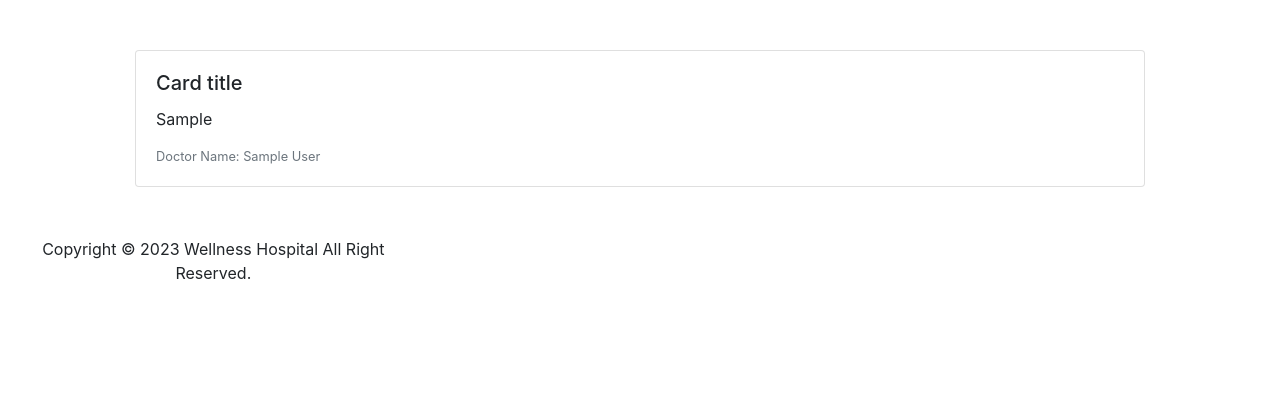
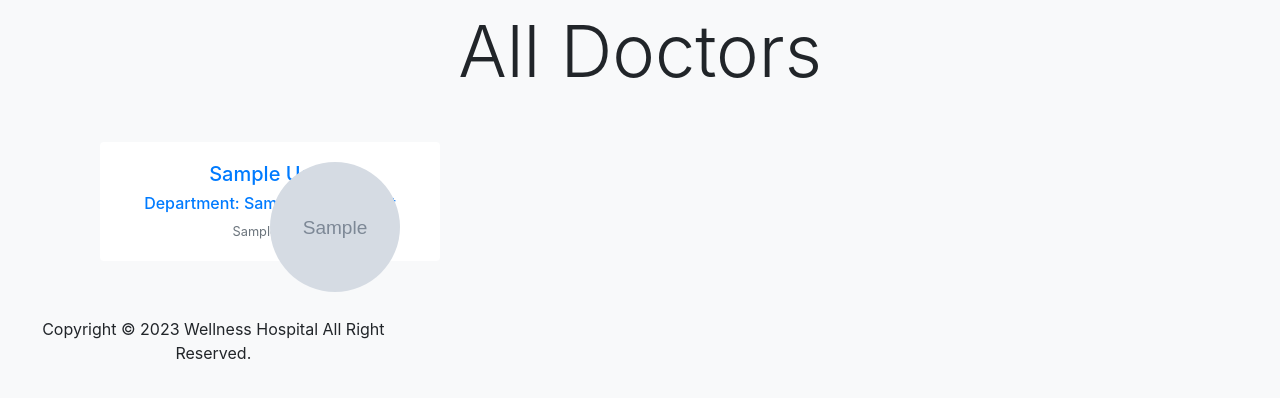
Before and after one commit to fatimaA20/HealthCare-website, a Django app: page /department/1/doctors in a window 1280 px wide. Shown: the part 226-624 px from the top of the page. Run offline with Django 4.2, Linux system fonts and the light colour scheme; tables that the repository leaves empty hold one stand-in row (values such as "Sample post"); grey boxes marked "Sample" are stand-in pictures; some libraries are stand-ins or nearby versions.

Commit message:
last editing

```diff
--- a/main_app/templates/main_app/department_doctor.html
+++ b/main_app/templates/main_app/department_doctor.html
@@ -1,20 +1,48 @@
 {% extends 'base.html' %}
 
 {% block content %}
+  {% load static %}
+  <body class="bg-light">
+    <main>
+        <!-- Ui cards -->
+        <section id="cards">
+            <div class="container py-2">
+                <div class="row pb-4">
+                    <div class="col-12 text-center">
 
-        {% load static %}
+                        <div class="display-3">All Doctors</div>
+  {% for doctor in doctors %}
+  <a href="{% url 'doctors_detail' doctor.id %}">
+<!-- cards -->
+<div class="row">
+  <div class="col-lg-4 col-md-6 mb-4 pt-5">
+      <div class="card shadow-sm border-0">
+          <div class="card-body">
 
+              <div class="user-picture">
+                  <img src="{% static doctor.image|cut:'main_app/static' %}" class="shadow-sm rounded-circle" height="130" width="130" style="position: fixed; " />
+              </div>
 
+              <div class="user-content">
+                  <h5 class="text-capitalize user-name"> {{ doctor.first_name }} {{ doctor.last_name }}</h5>
+                  <h6 class="text-capitalize user-name">department: {{doctor.department}}</h6>
+                  <p class="small text-muted mb-0">{{doctor.description}}</p>
+              </div>
 
-  {% for doctor in doctors %}
-<div class="card" style="margin:50px;">
-  <div class="card-body">
-    <h5 class="card-title">Card title</h5>
-    <p class="card-text">{{department.brief}}</p>
-    <p class="card-text"><small class="text-muted">Doctor Name: {{ doctor.first_name }} {{ doctor.last_name }}</small></p>
+          </div>
+      </div>
   </div>
 </div>
+</a>
 
+</div>
+</div>
+</div>
+<!-- /cards -->
+</section>
+<!-- /Ui cards -->
+</main>
+</body>
 {% empty %}
 <p>No doctors found.</p>
 {% endfor %}
```
Also changed, not shown: main_app/templates/main_app/appointment_form.html (+6 -1 lines), main_app/templates/main_app/doctor_detail.html (+1 -36 lines).
